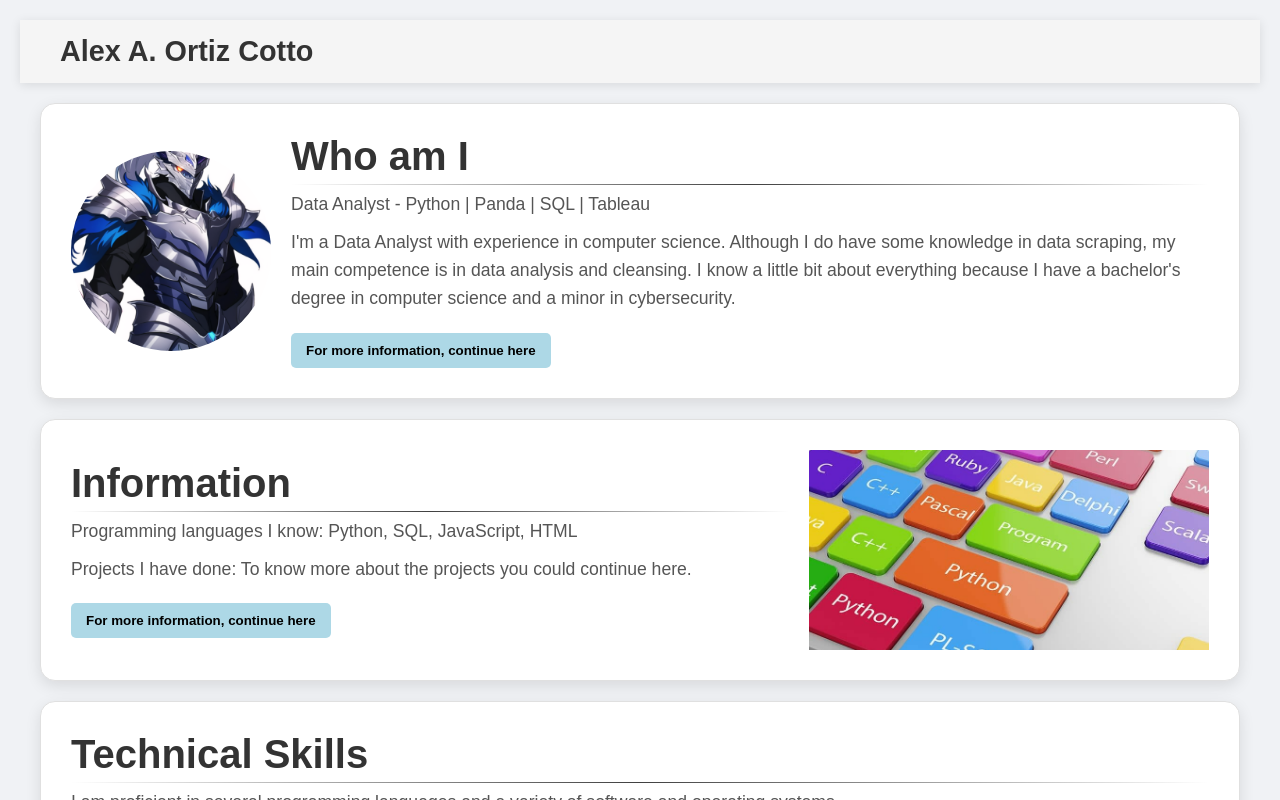
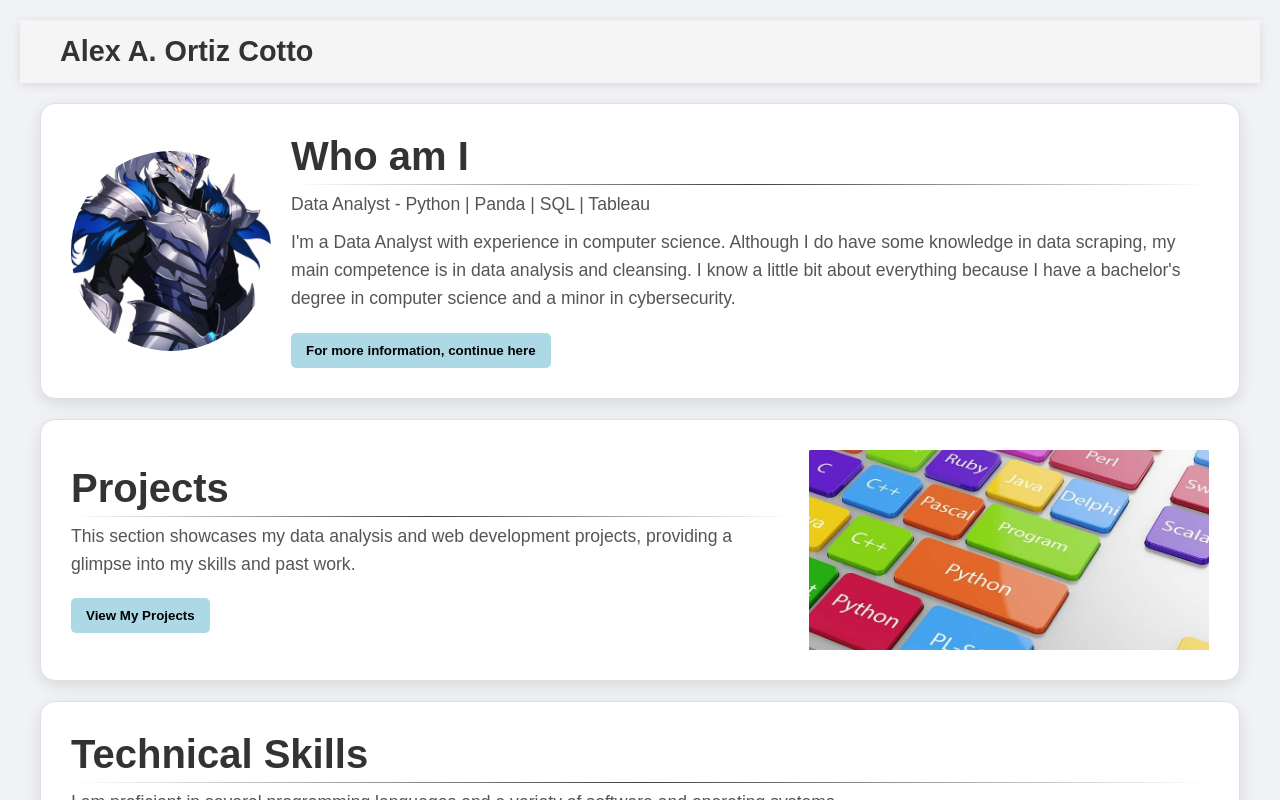
Before and after one commit to AlexOrtiz5/WebPortfolio, a React (Vite) app: page / in a window 1280 px wide. Shown: the top 800 px of the page. Built offline with nearby package versions, Linux system fonts and the light colour scheme.

Commit message:
Modified a little information

```diff
--- a/src/pages/App.jsx
+++ b/src/pages/App.jsx
@@ -57,7 +57,7 @@ const App = () => {
       <div className="about-card-container">
         <div className="about-image-container">
           {/* Placeholder for the image. Replace with your actual image path. */}
-          <img src="https://placehold.co/400x400/505050/FFFFFF?text=Your+Image" alt="Profile" className="about-image" />
+          <img src="../images/dragon-knight-armor.png" alt="Profile" className="about-image" />
         </div>
         <div className="about-text-container">
           <h1>Hi there 👋</h1>
@@ -181,11 +181,10 @@ const App = () => {
       {/* Projects Section */}
       <Section id="projects">
         <div className="section-content">
-          <h2 className="content-title">Information</h2>
+          <h2 className="content-title">Projects</h2>
           <hr className="horizontal-line" />
-          <p className="content-paragraph">Programming languages I know: Python, SQL, JavaScript, HTML</p>
-          <p className="content-paragraph">Projects I have done: To know more about the projects you could continue here.</p>
-          <button onClick={() => setCurrentView('projects')} className="section-button">For more information, continue here</button>
+          <p className="content-paragraph">This section showcases my data analysis and web development projects, providing a glimpse into my skills and past work.</p>
+          <button onClick={() => setCurrentView('projects')} className="section-button">View My Projects</button>
         </div>
         <img src={programming} alt="Languages" className="square" />
       </Section>
```
